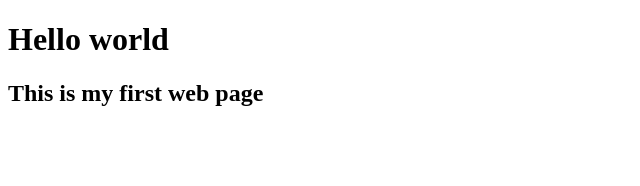
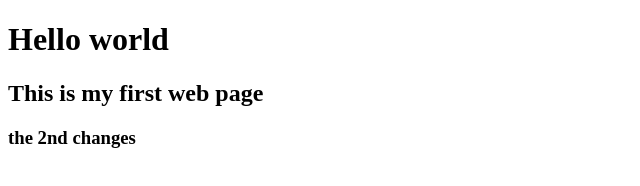
Before and after one commit to ishassan42/BootCampe2020Sample, a plain HTML site: page index.html in a window 1280 px wide. Shown: the whole page, without its empty margins (0-640 px from the left). Drawn offline with Linux system fonts and the light colour scheme.

Commit message:
Update index.html

```diff
--- a/index.html
+++ b/index.html
@@ -8,6 +8,7 @@
     <body>
         <h1>Hello world</h1>
         <h2>This is my first web page</h2>
+        <h3>the 2nd changes</h3>
 
     </body>
 </html>
```
